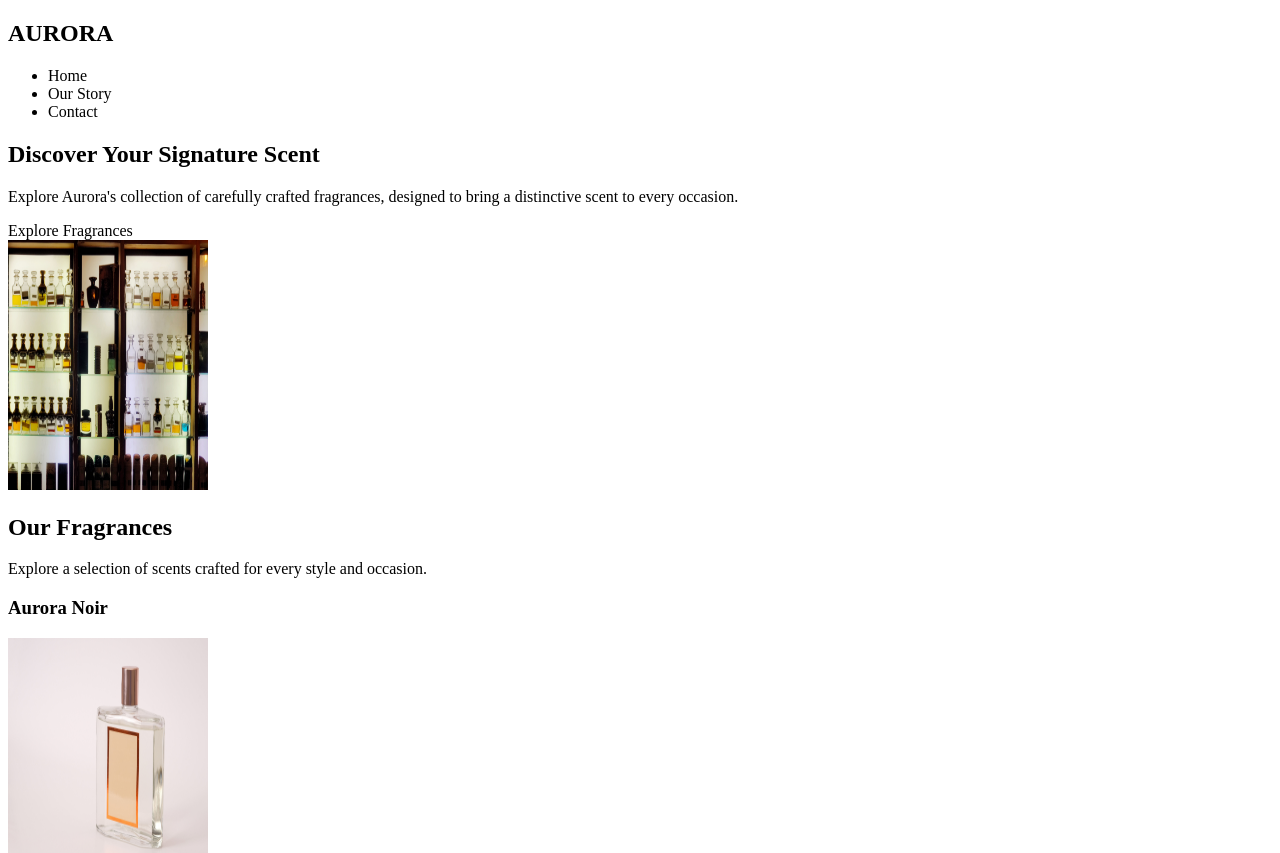
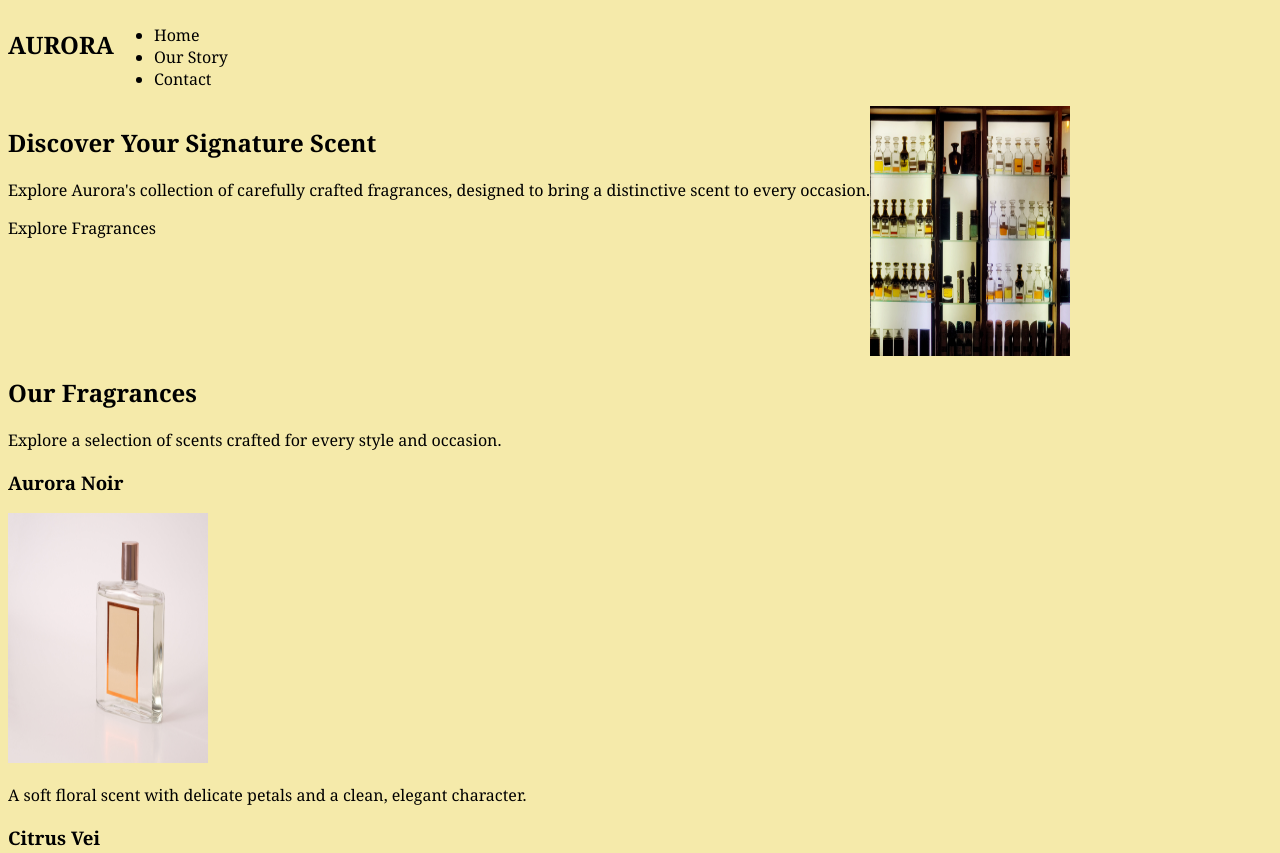
Before and after one commit to williamsaji318-wq/Odin-Project-Landing-Page, a plain HTML site: page index.html in a window 1280 px wide. Shown: the top 853 px of the page. Drawn offline with Linux system fonts and the light colour scheme.

Commit message:
finish landing-page project for The-Odin-Project course

```diff
--- a/index.html
+++ b/index.html
@@ -22,7 +22,7 @@
 
     <section class="hero">
       <div>
-        <h1>Discover Your Signature Scent</h1>
+        <h2>Discover Your Signature Scent</h2>
         <p>Explore Aurora's collection of carefully crafted fragrances, designed to bring a distinctive scent to every occasion.</p>
         <a>Explore Fragrances</a>
       </div>
--- a/style.css
+++ b/style.css
@@ -2,3 +2,24 @@
   width: 200px;
   height: 250px;
 }
+
+body {
+  display: flex;
+  flex-direction: column;
+  background-color: rgba(245, 234, 170, 0.993);
+  color: black;
+  font-family: Georgia, 'Times New Roman', Times, serif
+}
+
+header {
+  display: flex;
+  flex-direction: column;
+}
+
+nav {
+  display: flex;
+}
+
+.hero {
+  display: flex;
+}
```
Also changed, not shown: 1 other file.
